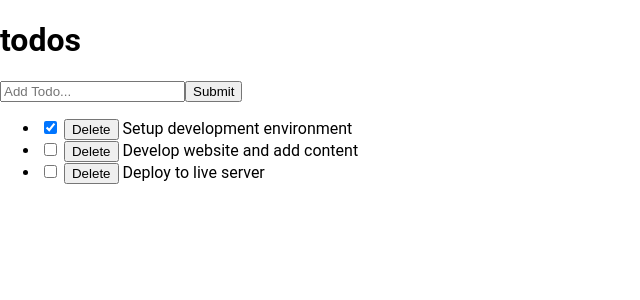
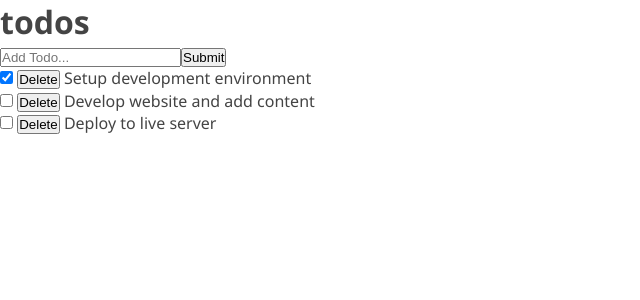
Before and after one commit to ndorrh/Math_Magicians, a React (Create React App) app: page / in a window 1280 px wide. Shown: the top 300 px of the page, without its empty margins (0-640 px from the left). Built offline with nearby package versions, Linux system fonts and the light colour scheme.

Commit message:
Add App.css file for styling

```diff
--- a/package.json
+++ b/package.json
@@ -9,6 +9,7 @@
     "react": "^18.2.0",
     "react-dom": "^18.2.0",
     "react-scripts": "5.0.1",
+    "uuid": "^9.0.0",
     "web-vitals": "^2.1.4"
   },
   "scripts": {
--- /dev/null
+++ b/src/App.css
@@ -0,0 +1,13 @@
+* {
+  box-sizing: border-box;
+  margin: 0;
+  padding: 0;
+}
+
+body {
+  font-family: "Segoe UI", Arial, sans-serif;
+  line-height: 1.4;
+  color: #444;
+  background: #fff;
+  height: 100vh;
+}
--- a/src/App.js
+++ b/src/App.js
@@ -1,4 +1,5 @@
 import TodoContainer from './components/TodoContainer';
+import './App.css';
 
 function App() {
   return (
--- a/src/components/InputTodo.js
+++ b/src/components/InputTodo.js
@@ -20,10 +20,14 @@
     const { title } = this.state;
     const { addTodoProps } = this.props;
     e.preventDefault();
-    addTodoProps(title);
-    this.setState({
-      title: '',
-    });
+    if (title.trim()) {
+      addTodoProps(title);
+      this.setState({
+        title: '',
+      });
+    } else {
+      alert('Please write item');
+    }
   };
 
   render() {
--- a/src/components/TodoContainer.js
+++ b/src/components/TodoContainer.js
@@ -1,4 +1,5 @@
 import React from 'react';
+import { v4 as uuidv4 } from 'uuid';
 import { TodosList } from './TodosList';
 import Header from './Header';
 import InputTodo from './InputTodo';
@@ -11,17 +12,17 @@
     this.state = {
       todos: [
         {
-          id: 1,
+          id: uuidv4(),
           title: 'Setup development environment',
           completed: true,
         },
         {
-          id: 2,
+          id: uuidv4(),
           title: 'Develop website and add content',
           completed: false,
         },
         {
-          id: 3,
+          id: uuidv4(),
           title: 'Deploy to live server',
           completed: false,
         },
@@ -51,7 +52,7 @@
   addTodo = (title) => {
     const { todos } = this.state;
     const newTodo = {
-      id: todos.length + 1,
+      id: uuidv4(),
       title,
       completed: false,
     };
```
Also changed, not shown: 1 other file (tests, documents, lock files or other folders).
